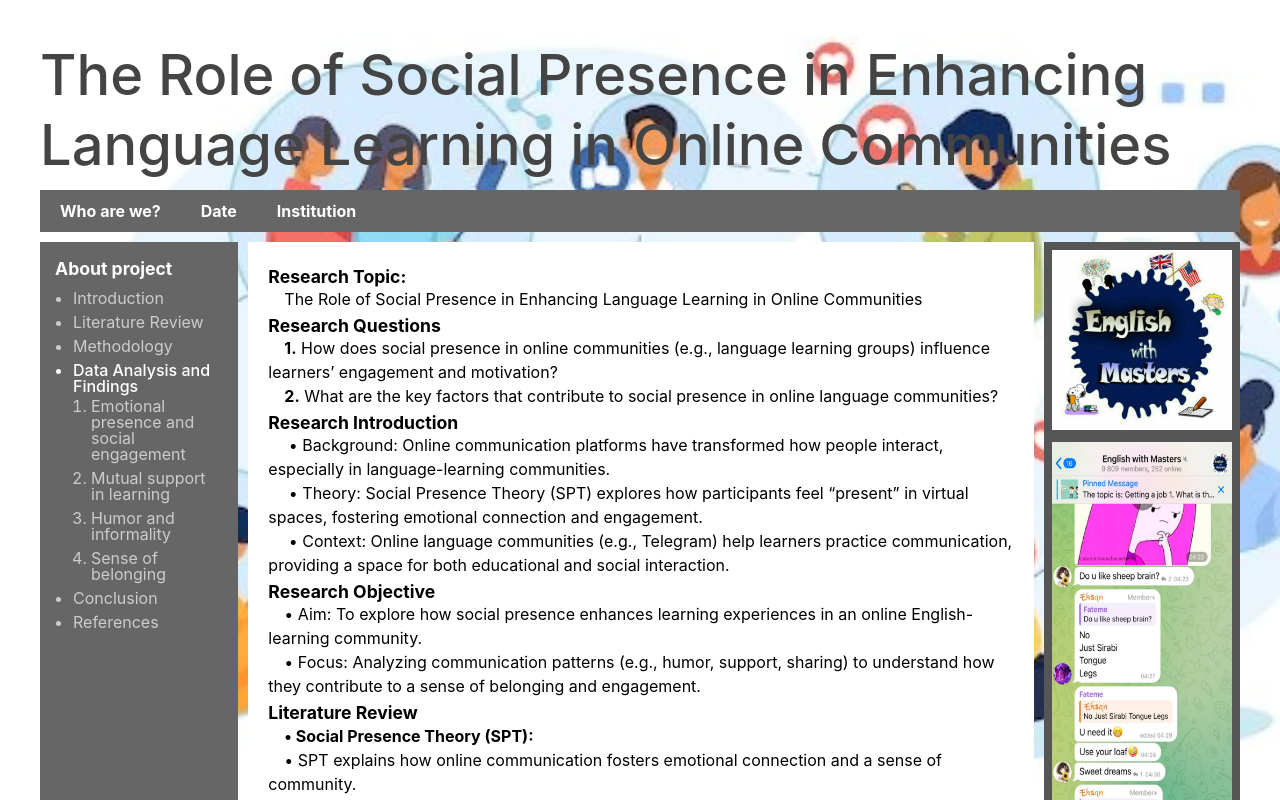
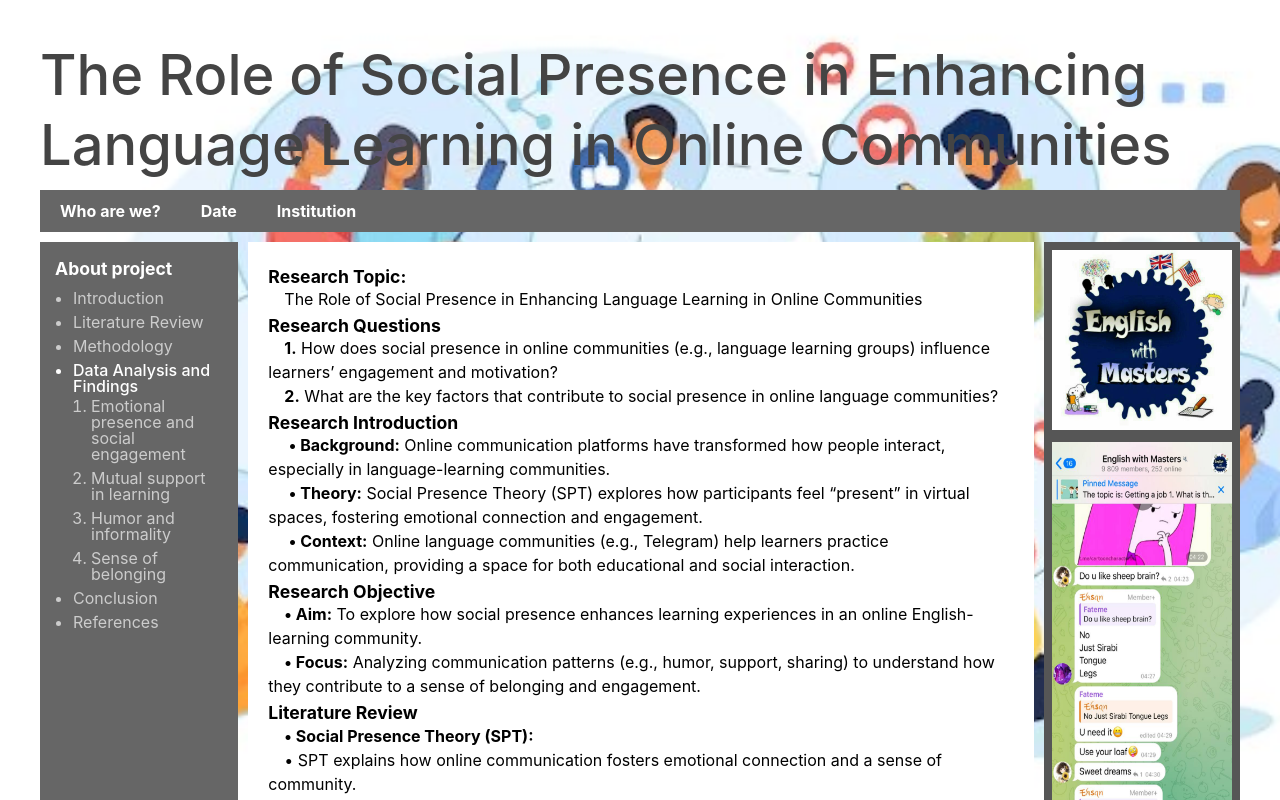
Before and after one commit to IbrohimFayzullayev/blog-project, a React (Create React App) app: page / in a window 1280 px wide. Built offline with nearby package versions, Linux system fonts and the light colour scheme.

Commit message:
completed

```diff
--- /dev/null
+++ b/src/custom.d.ts
@@ -0,0 +1,4 @@
+declare module "*.mp4" {
+  const src: string;
+  export default src;
+}
--- a/src/pages/Home.tsx
+++ b/src/pages/Home.tsx
@@ -1,11 +1,18 @@
 import React from "react";
 import EnglishWithMasters from "../images/english-with-masters.jpg";
 import TgScreenshot from "../images/telegram-screen.jpg";
+// import MethodologyVideo from "../images/methodology.mp4";
 
 const Home: React.FC = () => {
   return (
     <div className="grid grid-cols-[4fr,1fr] gap-[10px] min-h-[500px]">
       <div className="bg-[#fff] p-3 640:p-5 text-black">
+        {/* <div className="video-container">
+          <video className="w-full h-auto" controls autoPlay muted loop>
+            <source src={MethodologyVideo} type="video/mp4" />
+            Your browser does not support the video tag.
+          </video>
+        </div> */}
         <h2 className="content-heading mt-1">Research Topic:</h2>
         <p className="content-text">
           &emsp;The Role of Social Presence in Enhancing Language Learning in
@@ -21,23 +28,23 @@ const Home: React.FC = () => {
         </p>
         <h4 className="content-heading mt-1">Research Introduction</h4>
         <p className="content-text">
-          &emsp; • Background: Online communication platforms have transformed
-          how people interact, especially in language-learning communities.{" "}
-          <br />
-          &emsp; • Theory: Social Presence Theory (SPT) explores how
+          &emsp; <b>• Background:</b> Online communication platforms have
+          transformed how people interact, especially in language-learning
+          communities. <br />
+          &emsp; <b>• Theory:</b> Social Presence Theory (SPT) explores how
           participants feel “present” in virtual spaces, fostering emotional
           connection and engagement. <br />
-          &emsp; • Context: Online language communities (e.g., Telegram) help
-          learners practice communication, providing a space for both
+          &emsp; <b>• Context:</b> Online language communities (e.g., Telegram)
+          help learners practice communication, providing a space for both
           educational and social interaction.
         </p>
         <h4 className="content-heading mt-1">Research Objective</h4>
         <p className="content-text">
-          &emsp;• Aim: To explore how social presence enhances learning
-          experiences in an online English-learning community. <br /> &emsp;•
-          Focus: Analyzing communication patterns (e.g., humor, support,
-          sharing) to understand how they contribute to a sense of belonging and
-          engagement.
+          &emsp;<b>• Aim:</b> To explore how social presence enhances learning
+          experiences in an online English-learning community. <br /> &emsp;
+          <b>• Focus:</b> Analyzing communication patterns (e.g., humor,
+          support, sharing) to understand how they contribute to a sense of
+          belonging and engagement.
         </p>
         <h4 className="content-heading mt-1">Literature Review</h4>
         <p className="content-text">
@@ -69,25 +76,27 @@ const Home: React.FC = () => {
             {" "}
             https://t.me/+UWGRwWqXmmpEdkBI
           </a>
-          <br /> &emsp;• Participants: interview with 7 Members of a
+          <br /> &emsp;<b>• Participants:</b> interview with 7 Members of a
           Telegram-based English learning community (9,816 members overall).{" "}
           <br /> <b> &emsp;• Data Collection:</b> <br /> &emsp;• Observation of
           Textual interactions, interviews, and multimedia data (photos, voice
           recordings). <br /> &emsp;• Semi-structured interviews to explore
-          social presence and learning motivation. <br /> &emsp;• Analysis:
+          social presence and learning motivation. <br /> &emsp;
+          <b>• Analysis:</b>
           Qualitative analysis of interactions and thematic content coding.
         </p>
         <h4 className="content-heading mt-1">Key Findings</h4>
         <p className="content-text">
-          1. Emotional Presence & Social Engagement: <br />
+          <b>1. Emotional Presence & Social Engagement:</b> <br />
           &emsp;• Participants express care and emotional support (e.g., “You’re
-          so caring”). <br /> 2. Mutual Learning Support: <br />
+          so caring”). <br /> <b>2. Mutual Learning Support:</b> <br />
           &emsp;• Peer correction and sharing knowledge enhance social presence
-          and motivation (e.g., “We all learn from each other here”). <br /> 3.
-          Humor & Informality: <br />
+          and motivation (e.g., “We all learn from each other here”). <br />{" "}
+          <b>3. Humor & Informality: </b>
+          <br />
           &emsp;• Humor helps build connection and reduces emotional distance
           (e.g., playful banter like “Why did you leave me alone with Fateme?”).{" "}
-          <br /> 4. Sense of Belonging: <br />
+          <br /> <b>4. Sense of Belonging:</b> <br />
           &emsp;• Group members express feelings of belonging and comfort (e.g.,
           “I feel free to share my views here”).
         </p>
@@ -103,20 +112,20 @@ const Home: React.FC = () => {
           &emsp;• Social Presence in Communication: <br />
           &emsp;• Emotional engagement and frequent interaction enhance social
           presence. <br />
-          &emsp;• Group Cohesion: <br />
+          &emsp;• <b>Group Cohesion:</b> <br />
           &emsp;• Shared jokes, mutual support, and a relaxed communication
           style build a strong sense of community. <br />
-          &emsp;• Humor & Casual Interaction: <br />
+          &emsp;• <b>Humor & Casual Interaction:</b> <br />
           &emsp;• Humor helps to create a comfortable environment for learning
           and engagement. <br />
         </p>
         <h4 className="content-heading mt-1">Conclusion</h4>
         <p className="content-text">
-          &emsp;• Impact of Social Presence: <br />
+          &emsp;• <b>Impact of Social Presence:</b> <br />
           &emsp;Social presence is crucial for creating an emotionally
           supportive and motivating learning environment in online communities.{" "}
           <br />
-          &emsp;• SPT in Action: <br />
+          &emsp;• <b>SPT in Action:</b> <br />
           Participants feel connected emotionally and socially, which enhances
           their learning experience.
         </p>
--- a/src/pages/Methodology.tsx
+++ b/src/pages/Methodology.tsx
@@ -1,9 +1,16 @@
 import React from "react";
+import MethodologyVideo from "../images/methodology.mp4";
 
 const Methodology = () => {
   return (
     <div className="grid grid-cols-[4fr,1fr] gap-[10px] min-h-[500px]">
       <div className="bg-[#fff] p-3 640:p-5 text-black">
+        <div className="video-container">
+          <video className="w-full h-auto" controls autoPlay muted loop>
+            <source src={MethodologyVideo} type="video/mp4" />
+            Your browser does not support the video tag.
+          </video>
+        </div>
         <h2 className="content-heading">Methodology</h2>
         <p className="mt-2 content-text">
           &emsp;The participants for this study are members of an online
--- a/tsconfig.json
+++ b/tsconfig.json
@@ -16,5 +16,5 @@
     "noEmit": true,
     "jsx": "react-jsx"
   },
-  "include": ["src"]
+  "include": ["src", "src/types/custom.d.ts"]
 }
```
Also changed, not shown: 1 other file (tests, documents, lock files or other folders).
